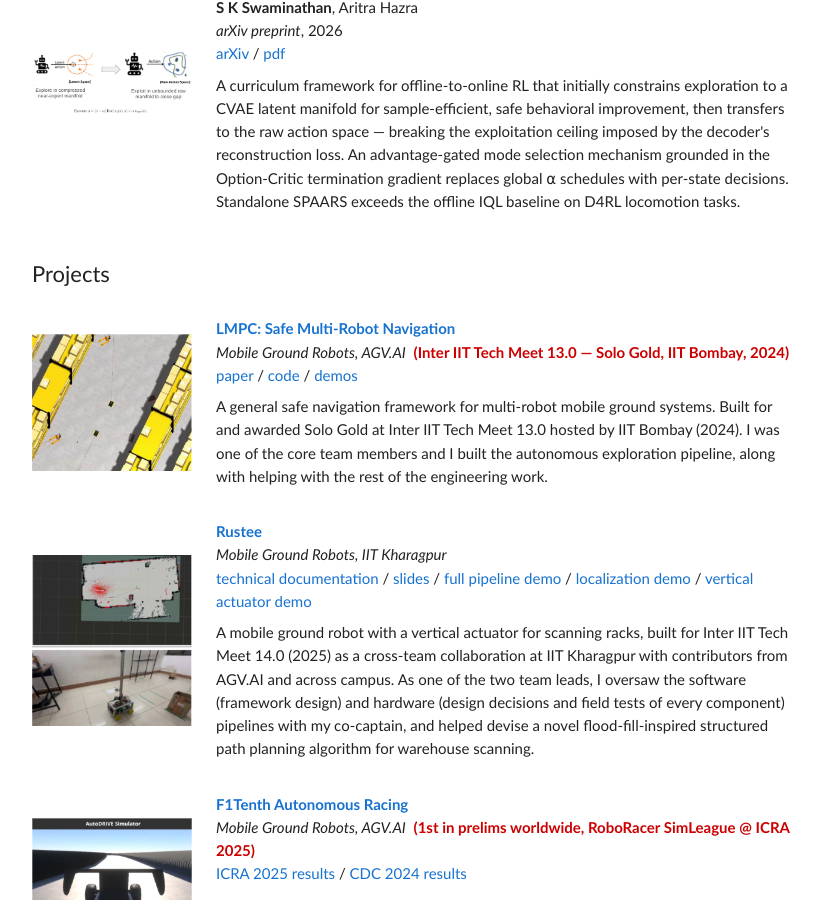
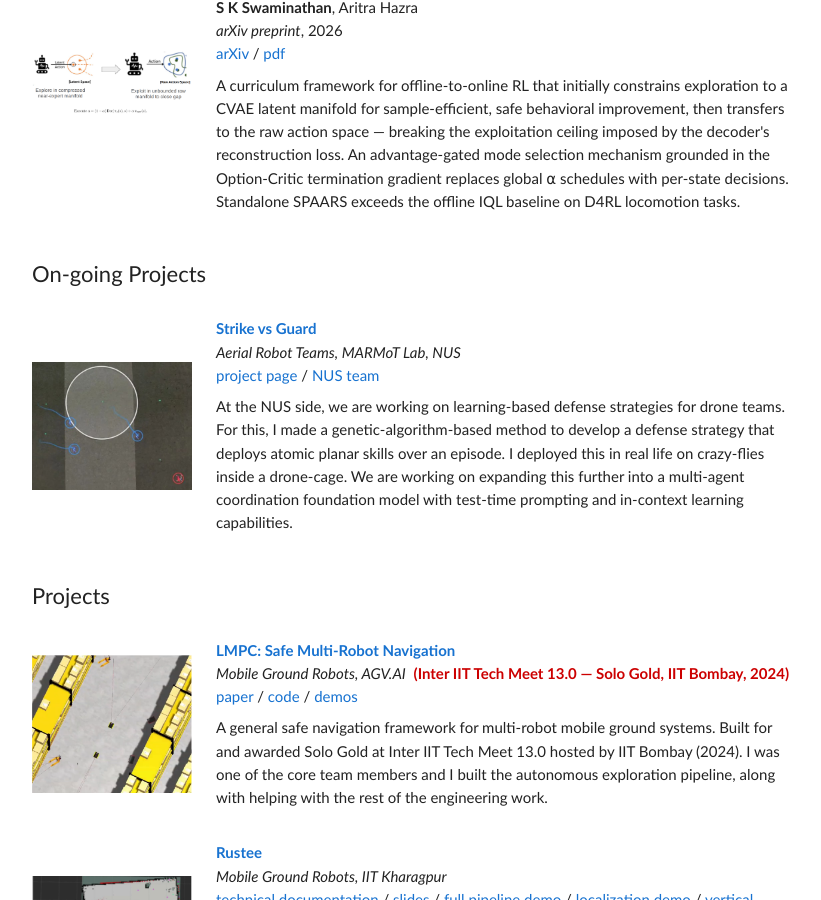
Before and after one commit to SwaminathanSK/SwaminathanSK.github.io, a Jekyll site: the page built from research/index.html, in a window 1280 px wide and 900 px high, scrolled down 789 px. Shown: the whole window, without its empty margins (228-1049 px from the left). Built offline with Jekyll 4.4.1, drawn with Linux system fonts in a browser that asks for light colours.

Commit message:
Add On-going Projects section with Strike vs Guard
Co-Authored-By: Claude Opus 5.5 <noreply@anthropic.com>

```diff
--- /dev/null
+++ b/_data/ongoing.yml
@@ -0,0 +1,16 @@
+# Ongoing projects, shown on /research/ between Publications and Projects.
+# Same fields as projects.yml.
+
+- title: "Strike vs Guard"
+  url: https://strike-vs-guard.github.io/partners/nus/
+  image: /data/strike-vs-guard.jpg
+  venue: "<em>Aerial Robot Teams, MARMoT Lab, NUS</em>"
+  links:
+    - { name: project page, url: "https://strike-vs-guard.github.io/" }
+    - { name: NUS team, url: "https://strike-vs-guard.github.io/partners/nus/" }
+  description: >-
+    At the NUS side, we are working on learning-based defense strategies for drone teams. For
+    this, I made a genetic-algorithm-based method to develop a defense strategy that deploys
+    atomic planar skills over an episode. I deployed this in real life on crazy-flies inside a
+    drone-cage. We are working on expanding this further into a multi-agent coordination
+    foundation model with test-time prompting and in-context learning capabilities.
--- a/research/index.html
+++ b/research/index.html
@@ -11,6 +11,13 @@ description: Publications and projects by Sathya (S K Swaminathan).
 </section>
 
 <section>
+  <h2>On-going Projects</h2>
+  {% for p in site.data.ongoing %}
+    {% include entry.html entry=p %}
+  {% endfor %}
+</section>
+
+<section>
   <h2>Projects</h2>
   {% for p in site.data.projects %}
     {% include entry.html entry=p %}
```
Also changed, not shown: data/strike-vs-guard.jpg (added).
